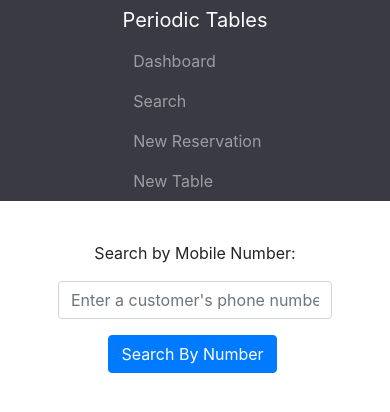
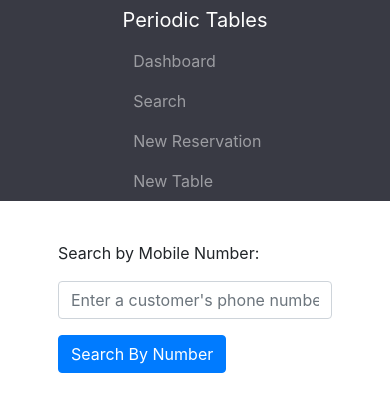
Before and after one commit to yosefmelamed/Restaurant-Reservation-App, a React (Create React App) app in the folder front-end/: page /search in a window 390 px wide. Shown: the top 412 px of the page. Built offline with nearby package versions, Linux system fonts and the light colour scheme; no server answers; a web font is replaced by a local one.

Commit message:
fixed-layout-mostly

```diff
--- a/front-end/src/dashboard/Dashboard.js
+++ b/front-end/src/dashboard/Dashboard.js
@@ -91,10 +91,10 @@ function Dashboard({ date }) {
       <div className="container-fluid d-flex flex-column">
         <h1 className="text-center my-3">Dashboard</h1>
         <div className="header-line">
-          <div className="d-md-flex mb-3">
+          <div className="d-md-flex  mb-3">
             <h5 className="mb-0">Reservations for: {dateString}</h5>
           </div>
-          <div className="d-md-flex mb-3">
+          <div className="d-md-flex  mb-3">
             <h5 className="mb-0">
               <Clock />
             </h5>
--- a/front-end/src/layout/Layout.js
+++ b/front-end/src/layout/Layout.js
@@ -15,10 +15,10 @@ function Layout() {
   return (
     <div className="container-fluid">
       <div className="row h-100">
-        <div className="col-12 col-lg-2 side-bar">
+        <div className="col-md-12 col-lg-2 side-bar">
           <Menu />
         </div>
-        <div className="col d-flex justify-content-center justify-content-md-start text-center text-md-left">
+        <div className="col d-flex justify-content-center justify-content-lg-start">
           <div>
             <Routes />
           </div>
--- a/front-end/src/reservations/erservationList-mobile.js
+++ b/front-end/src/reservations/erservationList-mobile.js
@@ -22,7 +22,7 @@ function MobileList({ reservations }) {
   return reservations.map((reservation, index) => (
     <ul
       key={index}
-      className="container-fluid d-block justify-content-center d-sm-none"
+      className="container-fluid d-block justify-content-center d-lg-none"
       style={{ listStyle: "none" }}
     >
       <li>
--- a/front-end/src/reservations/reservationList.js
+++ b/front-end/src/reservations/reservationList.js
@@ -26,7 +26,7 @@ export default function ReservationList({ reservations }) {
 
   return (
     reservations.length !== 0 && (
-      <div className="d-none d-sm-block">
+      <div className="d-none d-lg-block">
         <table className="table-sm md-table lg-table-lg">
           <thead className="thead">
             <tr>
```
